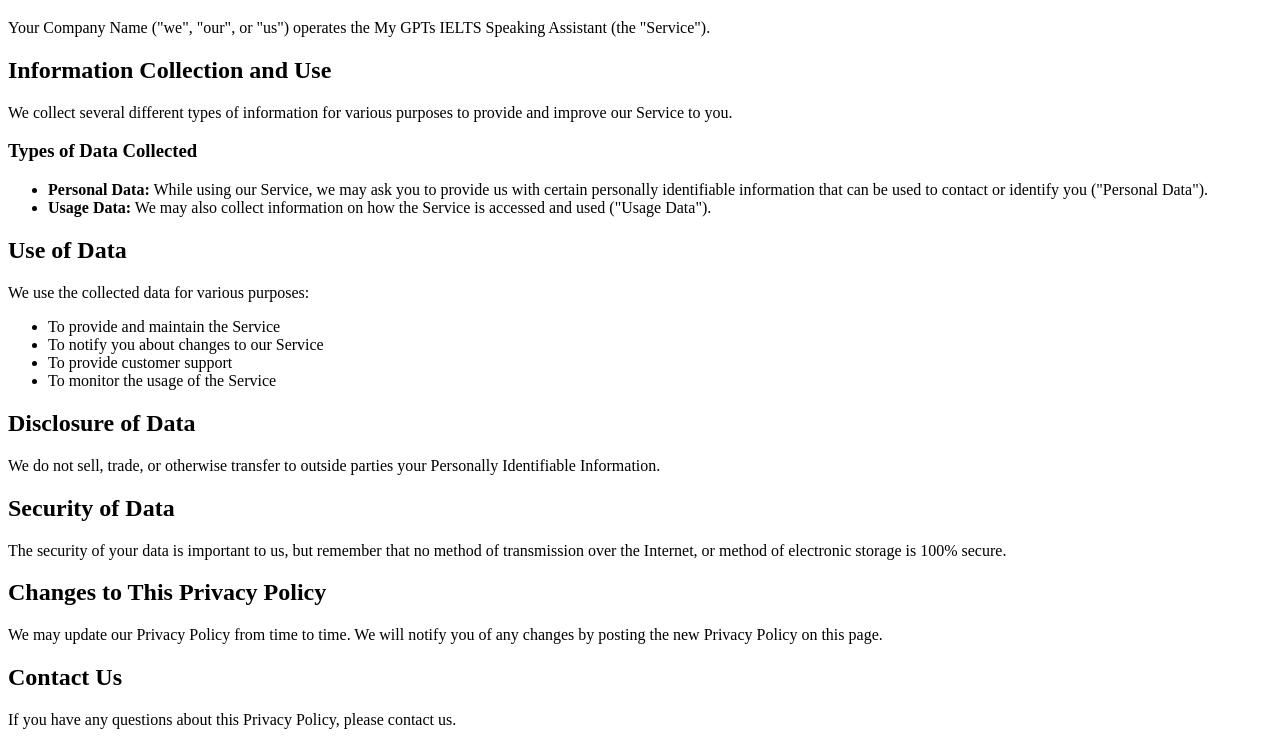
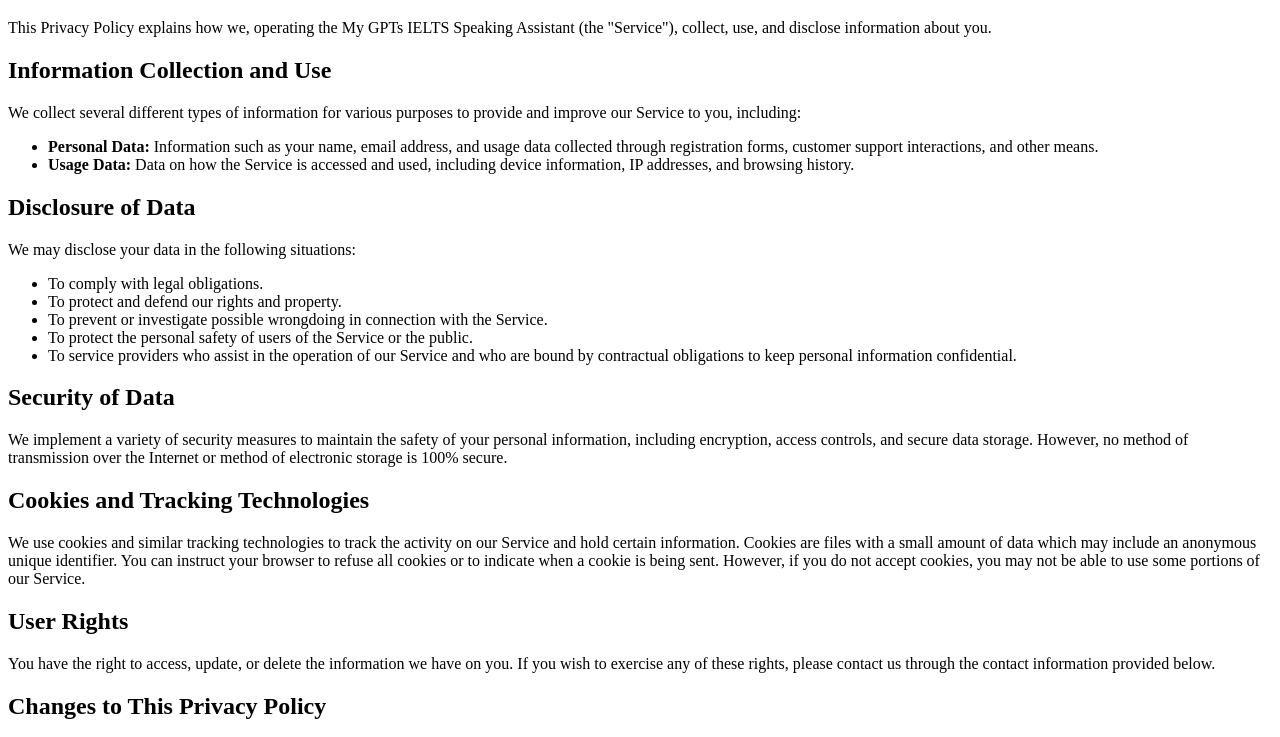
Before and after one commit to Landy53/my-gpt-privacy-policy, a plain HTML site: page index.html in a window 1280 px wide. Shown: the part 61-798 px from the top of the page. Drawn offline with Linux system fonts and the light colour scheme.

Commit message:
Update index.html

```diff
--- a/index.html
+++ b/index.html
@@ -5,36 +5,41 @@
 </head>
 <body>
     <h1>Privacy Policy</h1>
-    <p>Your Company Name ("we", "our", or "us") operates the My GPTs IELTS Speaking Assistant (the "Service").</p>
+    <p>This Privacy Policy explains how we, operating the My GPTs IELTS Speaking Assistant (the "Service"), collect, use, and disclose information about you.</p>
 
     <h2>Information Collection and Use</h2>
-    <p>We collect several different types of information for various purposes to provide and improve our Service to you.</p>
-
-    <h3>Types of Data Collected</h3>
+    <p>We collect several different types of information for various purposes to provide and improve our Service to you, including:</p>
     <ul>
-        <li><strong>Personal Data:</strong> While using our Service, we may ask you to provide us with certain personally identifiable information that can be used to contact or identify you ("Personal Data").</li>
-        <li><strong>Usage Data:</strong> We may also collect information on how the Service is accessed and used ("Usage Data").</li>
-    </ul>
-
-    <h2>Use of Data</h2>
-    <p>We use the collected data for various purposes:</p>
-    <ul>
-        <li>To provide and maintain the Service</li>
-        <li>To notify you about changes to our Service</li>
-        <li>To provide customer support</li>
-        <li>To monitor the usage of the Service</li>
+        <li><strong>Personal Data:</strong> Information such as your name, email address, and usage data collected through registration forms, customer support interactions, and other means.</li>
+        <li><strong>Usage Data:</strong> Data on how the Service is accessed and used, including device information, IP addresses, and browsing history.</li>
     </ul>
 
     <h2>Disclosure of Data</h2>
-    <p>We do not sell, trade, or otherwise transfer to outside parties your Personally Identifiable Information.</p>
+    <p>We may disclose your data in the following situations:</p>
+    <ul>
+        <li>To comply with legal obligations.</li>
+        <li>To protect and defend our rights and property.</li>
+        <li>To prevent or investigate possible wrongdoing in connection with the Service.</li>
+        <li>To protect the personal safety of users of the Service or the public.</li>
+        <li>To service providers who assist in the operation of our Service and who are bound by contractual obligations to keep personal information confidential.</li>
+    </ul>
 
     <h2>Security of Data</h2>
-    <p>The security of your data is important to us, but remember that no method of transmission over the Internet, or method of electronic storage is 100% secure.</p>
+    <p>We implement a variety of security measures to maintain the safety of your personal information, including encryption, access controls, and secure data storage. However, no method of transmission over the Internet or method of electronic storage is 100% secure.</p>
+
+    <h2>Cookies and Tracking Technologies</h2>
+    <p>We use cookies and similar tracking technologies to track the activity on our Service and hold certain information. Cookies are files with a small amount of data which may include an anonymous unique identifier. You can instruct your browser to refuse all cookies or to indicate when a cookie is being sent. However, if you do not accept cookies, you may not be able to use some portions of our Service.</p>
+
+    <h2>User Rights</h2>
+    <p>You have the right to access, update, or delete the information we have on you. If you wish to exercise any of these rights, please contact us through the contact information provided below.</p>
 
     <h2>Changes to This Privacy Policy</h2>
-    <p>We may update our Privacy Policy from time to time. We will notify you of any changes by posting the new Privacy Policy on this page.</p>
+    <p>We may update our Privacy Policy from time to time. We will notify you of any changes by posting the new Privacy Policy on this page. You are advised to review this Privacy Policy periodically for any changes. Changes to this Privacy Policy are effective when they are posted on this page.</p>
 
     <h2>Contact Us</h2>
-    <p>If you have any questions about this Privacy Policy, please contact us.</p>
+    <p>If you have any questions about this Privacy Policy, please contact us:</p>
+    <ul>
+        <li>By email: 2528141159@qq.com</li>
+    </ul>
 </body>
 </html>
```
